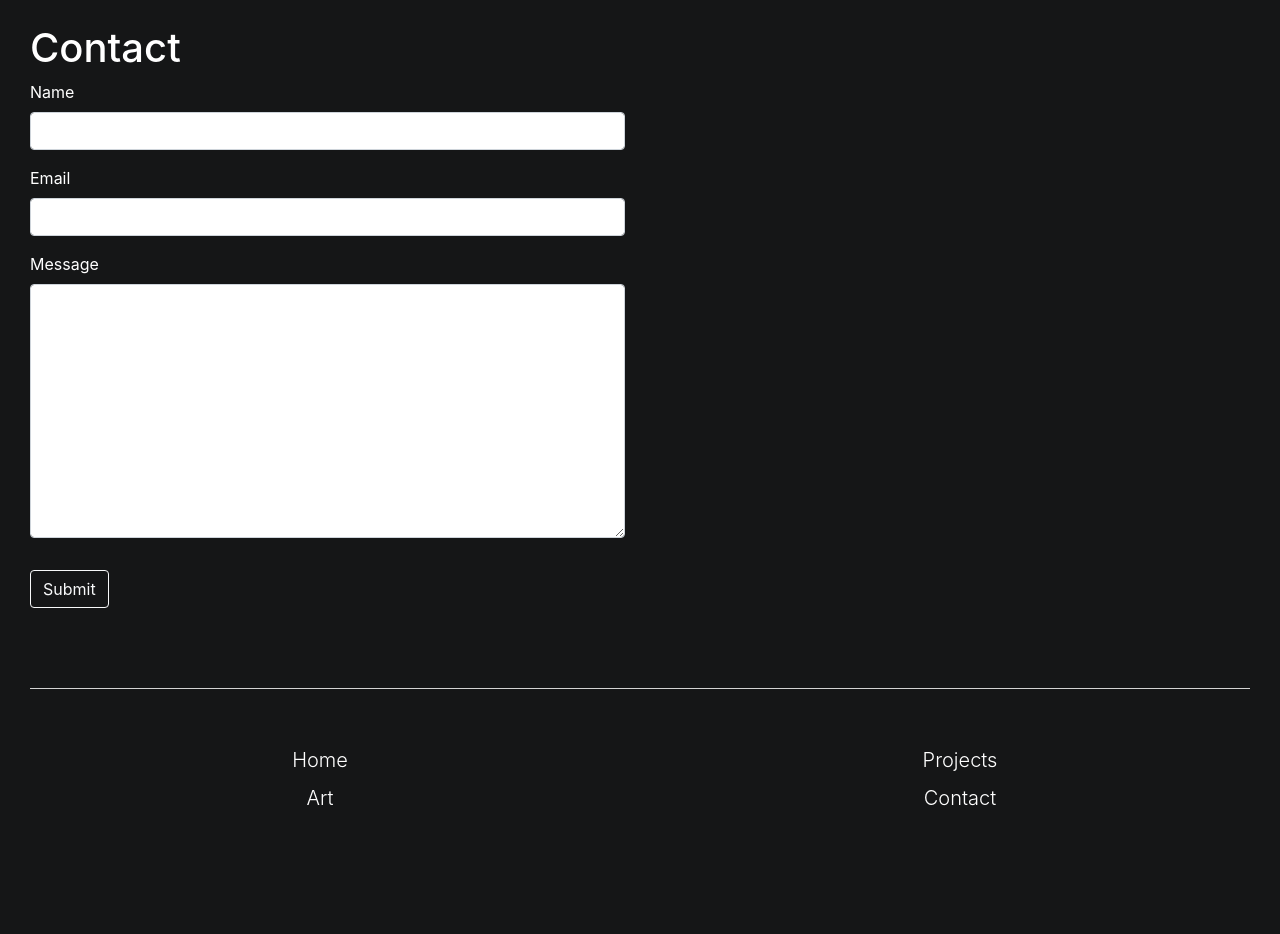
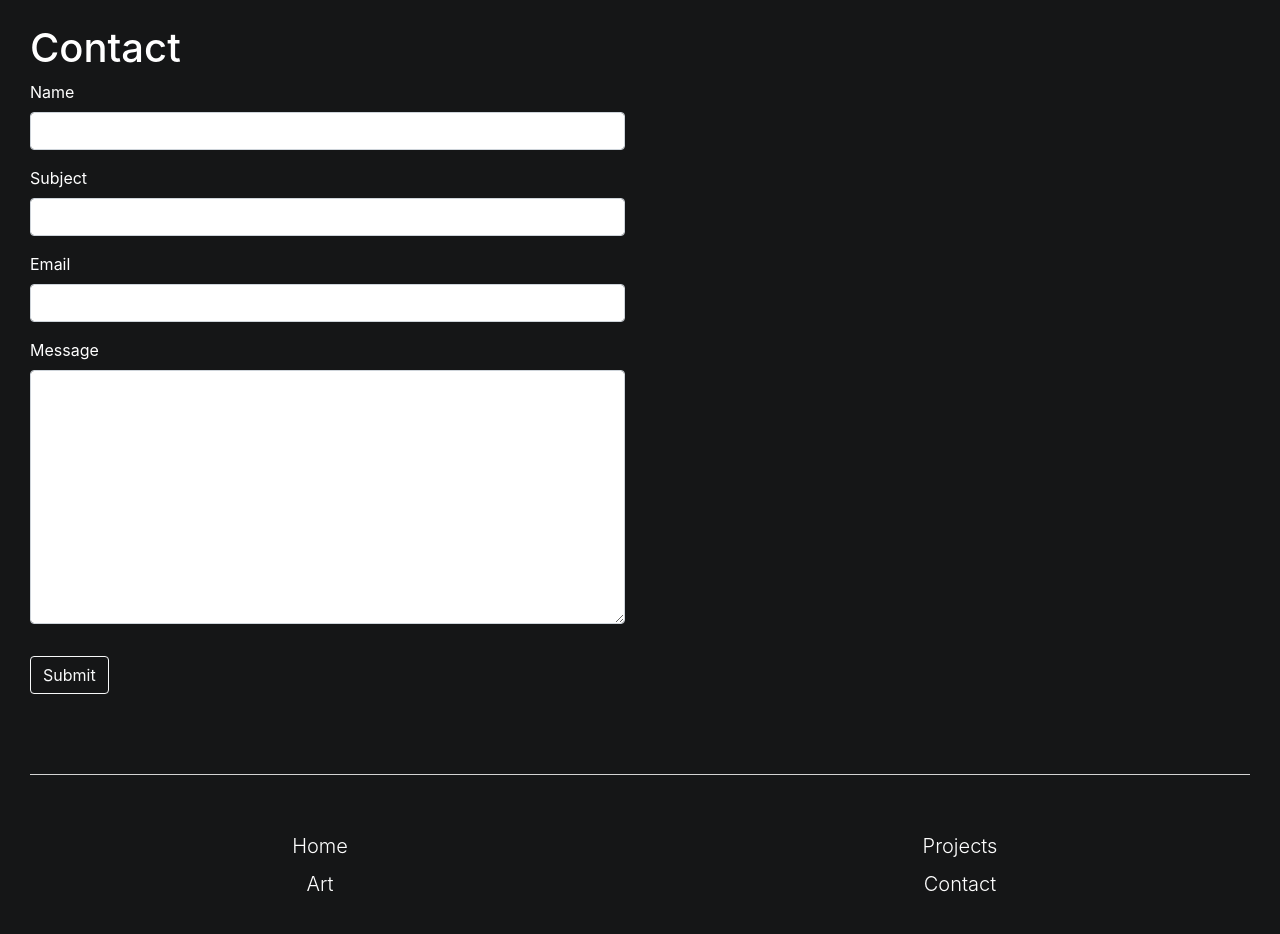
Before and after one commit to MicrowaveChan/Personal_Website, a Flask app: page /contact in a window 1280 px wide. Shown: the part 56-990 px from the top of the page. Before the commit the page ends 862 px from the top, so only its background shows below. Run offline with Flask 2, Linux system fonts and the light colour scheme; parts of the project's set-up code (start-up, migrations or seed data) failed here and were passed over; some libraries are stand-ins or nearby versions.

Commit message:
implemeted working contact email submition

```diff
--- a/personal_website/__init__.py
+++ b/personal_website/__init__.py
@@ -3,11 +3,14 @@
 from flask_bcrypt import Bcrypt
 from flask_login import LoginManager
 from personal_website.config import Config
+from flask_mail import Mail
 
 app = Flask(__name__)
 app.config.from_object(Config)
 db = SQLAlchemy(app)
 bcrypt = Bcrypt(app)
+mail = Mail(app)
+
 login_manager = LoginManager(app)
 # tells the login_manager where the login is
 login_manager.login_view = 'login'
--- a/personal_website/config.py
+++ b/personal_website/config.py
@@ -8,3 +8,8 @@
 class Config():
     SECRET_KEY = config.get('SECRET_KEY')
     SQLALCHEMY_DATABASE_URI = config.get('SQLALCHEMY_DATABASE_URI')
+    MAIL_SERVER = 'smtp.googlemail.com'
+    MAIL_PORT = 587
+    MAIL_USE_TLS = True
+    MAIL_USERNAME = config.get('MAIL_USERNAME')
+    MAIL_PASSWORD = config.get('MAIL_PASSWORD')
--- a/personal_website/forms.py
+++ b/personal_website/forms.py
@@ -6,7 +6,10 @@
 from personal_website.models import User
 
 class ContactForm(FlaskForm):
-    name = StringField('Name', validators=[DataRequired()])
+    name = StringField('Name', validators=[DataRequired(),
+                            Length(max=36)])
+    subject = StringField('Subject', validators=[DataRequired(),
+                            Length(max=50)])
     email = StringField('Email', validators=[DataRequired(), Email()])
     message = StringField('Message', validators=[DataRequired()], widget=TextArea())
     submit = SubmitField('Submit')
--- a/personal_website/routes.py
+++ b/personal_website/routes.py
@@ -1,9 +1,11 @@
 import csv
 from flask import render_template, url_for, flash, redirect, request
-from personal_website import app, bcrypt, db
+from personal_website import app, bcrypt, db, mail
 from personal_website.forms import SignupForm, LoginForm, ContactForm
 from personal_website.models import User
+from personal_website.config import Config
 from flask_login import login_user, current_user, logout_user, login_required
+from flask_mail import Message
 
 prefix = 'personal_website/'
 @app.route('/')
@@ -26,12 +28,21 @@
 def art():
     return render_template('art.html', active_page='art')
 
+def send_contact_email(form):
+    msg = Message(form.subject.data, sender=Config.MAIL_USERNAME,
+                    recipients=[Config.MAIL_USERNAME])
+    msg.body = f'''From: {form.name.data} <{form.email.data}>
+
+{form.message.data}
+'''
+    mail.send(msg)
 
 @app.route('/contact', methods=['GET','POST'])
 def contact():
     form = ContactForm()
     if form.validate_on_submit():
-        flash(f'Message sent successfully.\nName: {form.name.data}\nEmail: {form.email.data}\nMessage: \"{form.message.data}\"', 'success')
+        send_contact_email(form)
+        flash(f'Thank you, message sent successfully.', 'success')
         return redirect(url_for('contact'))
 
     return render_template('contact.html', active_page='contact', form=form)
@@ -42,7 +53,8 @@
     form = SignupForm()
     if form.validate_on_submit():
         password_hash = bcrypt.generate_password_hash(form.password.data).decode('utf-8')
-        user = User(username=form.username.data,email=form.email.data, password_hash=password_hash)
+        user = User(username=form.username.data,email=form.email.data,
+                        password_hash=password_hash)
         db.session.add(user)
         db.session.commit()
         flash(f'Account successfully made for {form.username.data}.', 'success')
--- a/personal_website/templates/contact.html
+++ b/personal_website/templates/contact.html
@@ -24,6 +24,10 @@
             {{ form.name(class="form-control") }}
           </div>
           <div class="form-group">
+            {{ form.subject.label(class="form-control-label") }}
+            {{ form.subject(class="form-control") }}
+          </div>
+          <div class="form-group">
             {{ form.email.label(class="form-control-label") }}
             {% if form.email.errors %}
             {{ form.email(class="form-control is-invalid")}}
--- a/requirements.txt
+++ b/requirements.txt
@@ -1,9 +1,11 @@
 bcrypt==3.1.7
+blinker==1.4
 cffi==1.13.2
 Click==7.0
 Flask==1.1.1
 Flask-Bcrypt==0.7.1
 Flask-Login==0.4.1
+Flask-Mail==0.9.1
 Flask-SQLAlchemy==2.4.1
 Flask-WTF==0.14.2
 itsdangerous==1.1.0
```
